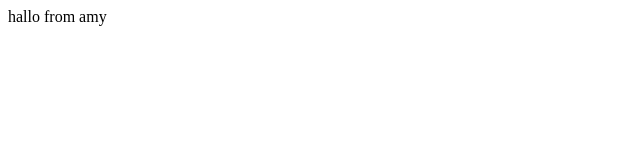
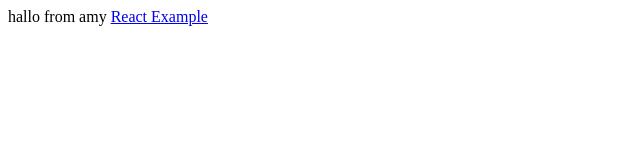
Before and after one commit to amy-app/web-examples, a plain HTML site: page index.html in a window 1280 px wide. Shown: the whole page, without its empty margins (0-640 px from the left). Drawn offline with Linux system fonts and the light colour scheme.

Commit message:
add example to index

```diff
--- a/index.html
+++ b/index.html
@@ -1 +1,3 @@
 hallo from amy
+
+<a href="examples/react.html" >React Example</a>
```
